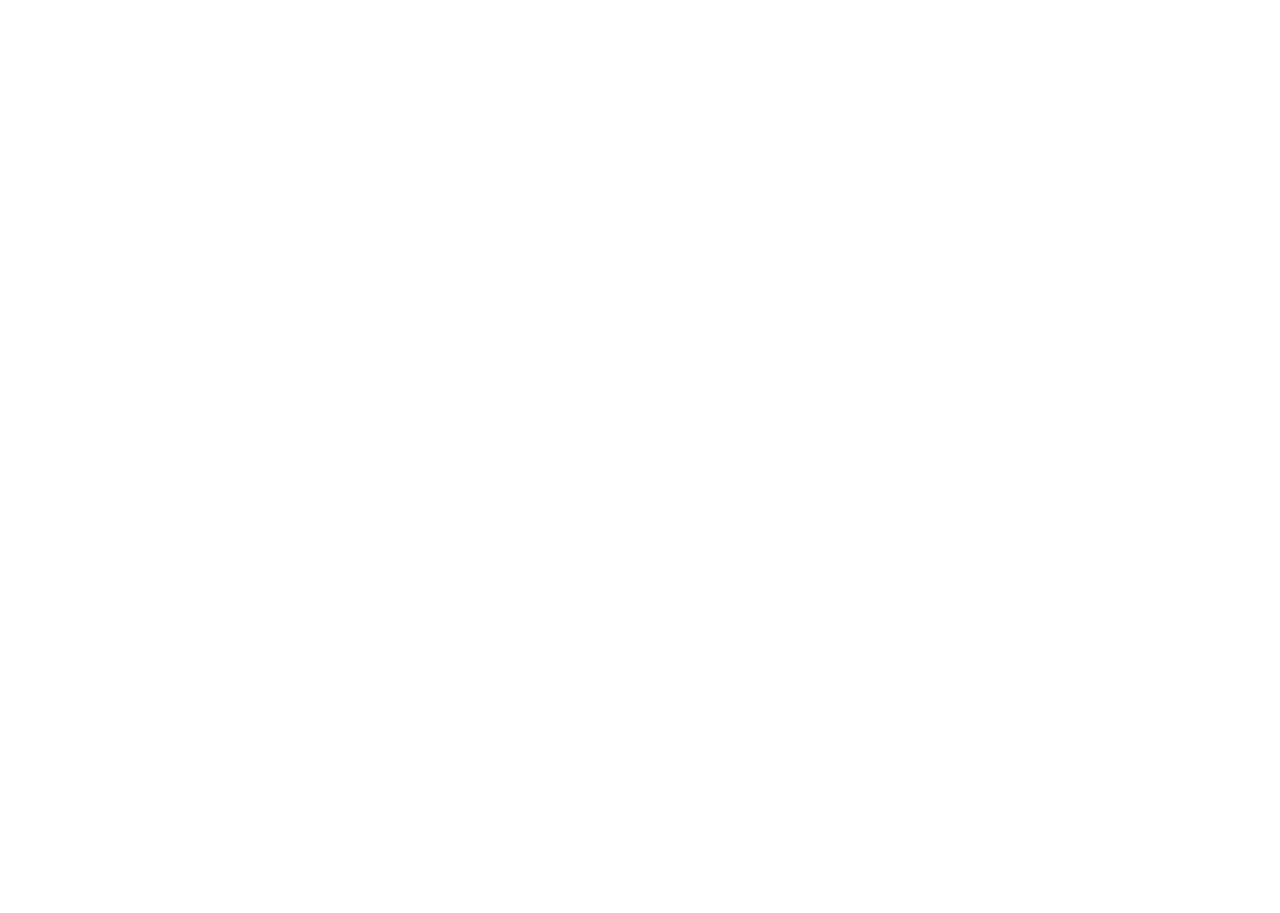
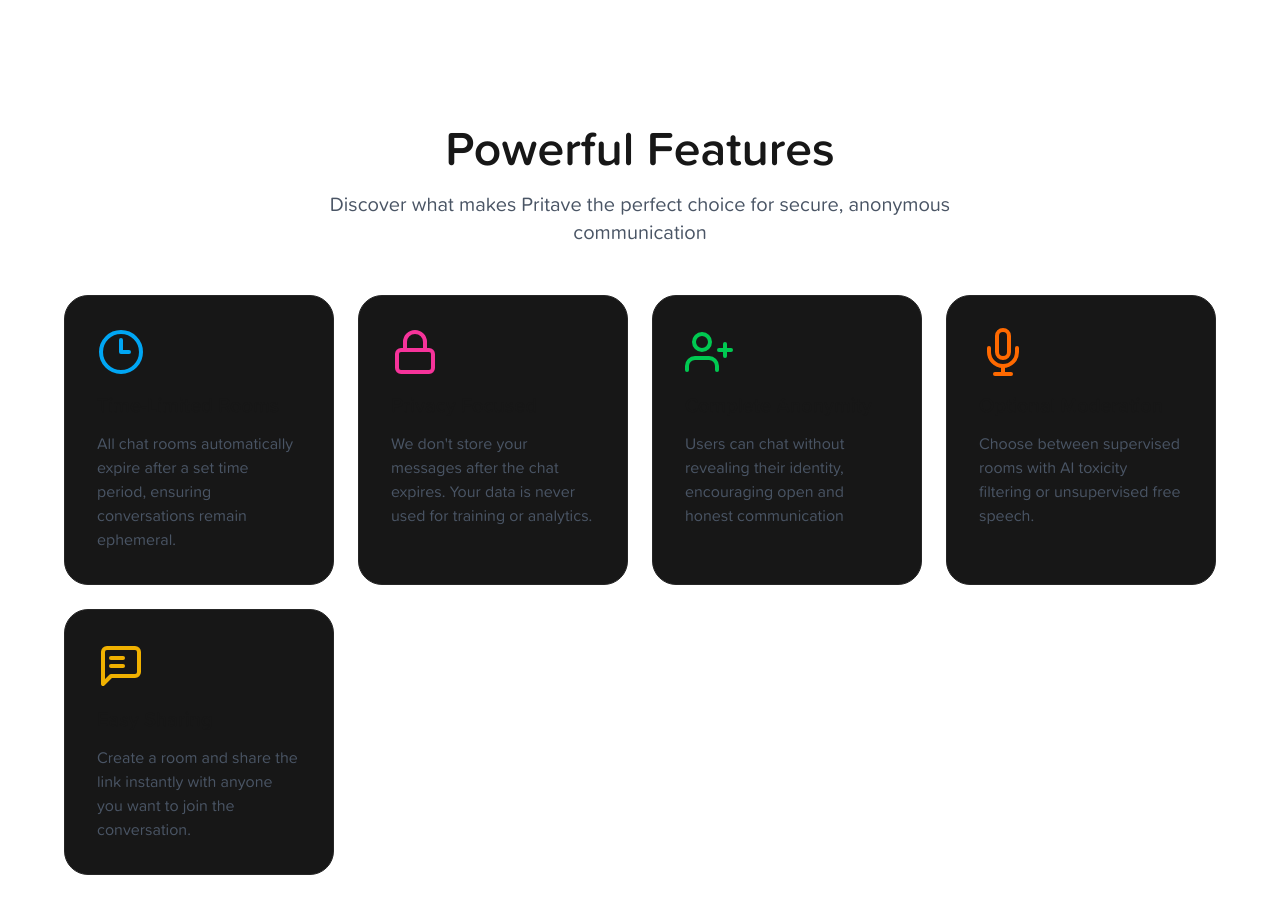
Before and after one commit to Nebulaz7/pritave, a Next.js app: page / in a window 1280 px wide. Shown: the part 840-1753 px from the top of the page. Before the commit the page ends 935 px from the top, so only its background shows below. Built offline with nearby package versions, Linux system fonts and the light colour scheme.

Commit message:
Add FeatureSection component with SpotlightCard integration for enhanced feature display

```diff
--- /dev/null
+++ b/app/bits/SpotlightCard.tsx
@@ -0,0 +1,70 @@
+import React, { useRef, useState } from "react";
+
+interface Position {
+  x: number;
+  y: number;
+}
+
+interface SpotlightCardProps extends React.PropsWithChildren {
+  className?: string;
+  spotlightColor?: `rgba(${number}, ${number}, ${number}, ${number})`;
+}
+
+const SpotlightCard: React.FC<SpotlightCardProps> = ({
+  children,
+  className = "",
+  spotlightColor = "rgba(255, 255, 255, 0.25)",
+}) => {
+  const divRef = useRef<HTMLDivElement>(null);
+  const [isFocused, setIsFocused] = useState<boolean>(false);
+  const [position, setPosition] = useState<Position>({ x: 0, y: 0 });
+  const [opacity, setOpacity] = useState<number>(0);
+
+  const handleMouseMove: React.MouseEventHandler<HTMLDivElement> = (e) => {
+    if (!divRef.current || isFocused) return;
+
+    const rect = divRef.current.getBoundingClientRect();
+    setPosition({ x: e.clientX - rect.left, y: e.clientY - rect.top });
+  };
+
+  const handleFocus = () => {
+    setIsFocused(true);
+    setOpacity(0.6);
+  };
+
+  const handleBlur = () => {
+    setIsFocused(false);
+    setOpacity(0);
+  };
+
+  const handleMouseEnter = () => {
+    setOpacity(0.6);
+  };
+
+  const handleMouseLeave = () => {
+    setOpacity(0);
+  };
+
+  return (
+    <div
+      ref={divRef}
+      onMouseMove={handleMouseMove}
+      onFocus={handleFocus}
+      onBlur={handleBlur}
+      onMouseEnter={handleMouseEnter}
+      onMouseLeave={handleMouseLeave}
+      className={`relative rounded-3xl border border-neutral-800 bg-neutral-900 overflow-hidden p-8 ${className}`}
+    >
+      <div
+        className="pointer-events-none absolute inset-0 opacity-0 transition-opacity duration-500 ease-in-out"
+        style={{
+          opacity,
+          background: `radial-gradient(circle at ${position.x}px ${position.y}px, ${spotlightColor}, transparent 80%)`,
+        }}
+      />
+      {children}
+    </div>
+  );
+};
+
+export default SpotlightCard;
--- /dev/null
+++ b/app/components/FeatureSection.tsx
@@ -0,0 +1,160 @@
+"use client";
+import React from "react";
+import SpotlightCard from "../bits/SpotlightCard";
+
+const FeatureSection = () => {
+  return (
+    <div className="py-16 px-5 max-w-7xl mx-auto">
+      {/* Section Header */}
+      <div className="text-center mb-12">
+        <h2 className="text-4xl lg:text-5xl font-bold mb-4">
+          Powerful Features
+        </h2>
+        <p className="text-xl text-gray-600 max-w-2xl mx-auto">
+          Discover what makes Pritave the perfect choice for secure, anonymous
+          communication
+        </p>
+      </div>
+
+      {/* Grid Layout for Cards */}
+      <div className="grid grid-cols-1 md:grid-cols-2 lg:grid-cols-2 xl:grid-cols-4 gap-6 justify-items-center mx-auto max-w-6xl">
+        <SpotlightCard
+          className="custom-spotlight-card p-6 h-full hover:-translate-y-1 transition-transform duration-200"
+          spotlightColor="rgba(0, 229, 255, 0.2)"
+        >
+          <div className="flex flex-col items-start text-left h-full">
+            <svg
+              className="w-12 h-12 mb-4 text-sky-500"
+              viewBox="0 0 24 24"
+              xmlns="http://www.w3.org/2000/svg"
+              fill="none"
+              stroke="currentColor"
+              strokeWidth="2"
+              strokeLinecap="round"
+              strokeLinejoin="round"
+            >
+              <circle cx="12" cy="12" r="10" />
+              <polyline points="12,6 12,12 16,12" />
+            </svg>
+            <h3 className="text-xl font-semibold mb-3">Time-Limited Rooms</h3>
+            <p className="text-gray-600 flex-grow">
+              All chat rooms automatically expire after a set time period,
+              ensuring conversations remain ephemeral.
+            </p>
+          </div>
+        </SpotlightCard>
+
+        <SpotlightCard
+          className="custom-spotlight-card p-6 h-full hover:-translate-y-1 transition-transform duration-200"
+          spotlightColor="rgba(255, 0, 128, 0.2)"
+        >
+          <div className="flex flex-col items-start text-left h-full">
+            <svg
+              className="w-12 h-12 mb-4 text-pink-500"
+              viewBox="0 0 24 24"
+              xmlns="http://www.w3.org/2000/svg"
+              fill="none"
+              stroke="currentColor"
+              strokeWidth="2"
+              strokeLinecap="round"
+              strokeLinejoin="round"
+            >
+              <rect x="3" y="11" width="18" height="11" rx="2" ry="2" />
+              <path d="M7 11V7a5 5 0 0 1 10 0v4" />
+            </svg>
+            <h3 className="text-xl font-semibold mb-3">Privacy Focused</h3>
+            <p className="text-gray-600 flex-grow">
+              We don't store your messages after the chat expires. Your data is
+              never used for training or analytics.
+            </p>
+          </div>
+        </SpotlightCard>
+
+        <SpotlightCard
+          className="custom-spotlight-card p-6 h-full hover:-translate-y-1 transition-transform duration-200"
+          spotlightColor="rgba(0, 255, 128, 0.2)"
+        >
+          <div className="flex flex-col items-start text-left h-full">
+            <svg
+              className="w-12 h-12 mb-4 text-green-500"
+              viewBox="0 0 24 24"
+              xmlns="http://www.w3.org/2000/svg"
+              fill="none"
+              stroke="currentColor"
+              strokeWidth="2"
+              strokeLinecap="round"
+              strokeLinejoin="round"
+            >
+              <path d="M16 21v-2a4 4 0 0 0-4-4H5a4 4 0 0 0-4 4v2" />
+              <circle cx="8.5" cy="7" r="4" />
+              <line x1="20" y1="8" x2="20" y2="14" />
+              <line x1="23" y1="11" x2="17" y2="11" />
+            </svg>
+            <h3 className="text-xl font-semibold mb-3">Complete Anonymity</h3>
+            <p className="text-gray-600 flex-grow">
+              Users can chat without revealing their identity, encouraging open
+              and honest communication
+            </p>
+          </div>
+        </SpotlightCard>
+
+        <SpotlightCard
+          className="custom-spotlight-card p-6 h-full hover:-translate-y-1 transition-transform duration-200"
+          spotlightColor="rgba(255, 128, 0, 0.2)"
+        >
+          <div className="flex flex-col items-start text-left h-full">
+            <svg
+              className="w-12 h-12 mb-4 text-orange-500"
+              viewBox="0 0 24 24"
+              xmlns="http://www.w3.org/2000/svg"
+              fill="none"
+              stroke="currentColor"
+              strokeWidth="2"
+              strokeLinecap="round"
+              strokeLinejoin="round"
+            >
+              <path d="M12 1a3 3 0 0 0-3 3v8a3 3 0 0 0 6 0V4a3 3 0 0 0-3-3z" />
+              <path d="M19 10v2a7 7 0 0 1-14 0v-2" />
+              <line x1="12" y1="19" x2="12" y2="23" />
+              <line x1="8" y1="23" x2="16" y2="23" />
+            </svg>
+            <h3 className="text-xl font-semibold mb-3">Optional Moderation</h3>
+            <p className="text-gray-600 flex-grow">
+              Choose between supervised rooms with AI toxicity filtering or
+              unsupervised free speech.
+            </p>
+          </div>
+        </SpotlightCard>
+
+        <SpotlightCard
+          className="custom-spotlight-card p-6 h-full hover:-translate-y-1 transition-transform duration-200"
+          spotlightColor="rgba(240, 177, 0, 0.2)"
+        >
+          <div className="flex flex-col items-start text-left h-full">
+            <svg
+              className="w-12 h-12 mb-4 text-yellow-500"
+              viewBox="0 0 24 24"
+              xmlns="http://www.w3.org/2000/svg"
+              fill="none"
+              stroke="currentColor"
+              strokeWidth="2"
+              strokeLinecap="round"
+              strokeLinejoin="round"
+            >
+              <path d="M21 15a2 2 0 0 1-2 2H7l-4 4V5a2 2 0 0 1 2-2h14a2 2 0 0 1 2 2z" />
+              <path d="M13 8H7" />
+              <path d="M13 12H7" />
+            </svg>
+            <h3 className="text-xl font-semibold mb-3">Easy Sharing</h3>
+            <p className="text-gray-600 flex-grow">
+              Create a room and share the link instantly with anyone you want to
+              join the conversation.
+            </p>
+          </div>
+        </SpotlightCard>
+      </div>
+    </div>
+  );
+};
+
+export default FeatureSection;
--- a/app/page.tsx
+++ b/app/page.tsx
@@ -1,11 +1,13 @@
 import NavBar from "./components/NavBar";
 import Hero from "./components/Hero";
+import FeatureSection from "./components/FeatureSection";
 
 export default function Home() {
   return (
     <div className="p-8">
       <NavBar />
       <Hero />
+      <FeatureSection />
     </div>
   );
 }
```
Also changed, not shown: app/components/FeatureCard.tsx (deleted).
